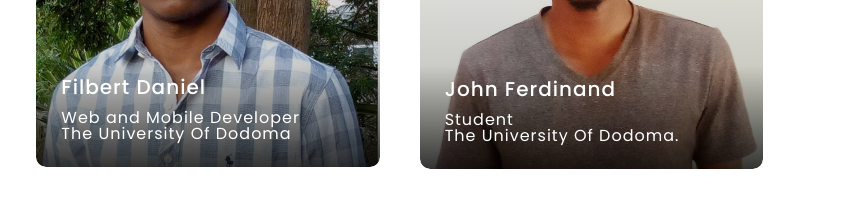
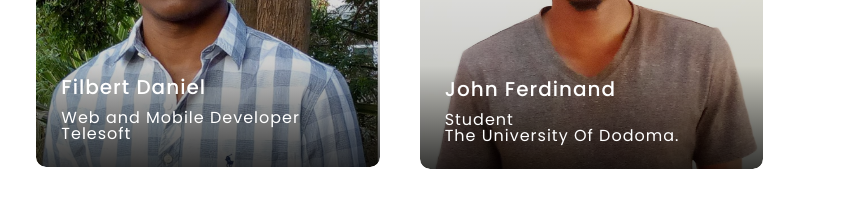
Before and after one commit to telesoftai/aiandlifes2, a website: page about.html in a window 1280 px wide. Shown: the part 1800-2006 px from the top of the page, 432-1280 px from the left. Drawn offline with Linux system fonts and the light colour scheme.

Commit message:
Update about.html

```diff
--- a/about.html
+++ b/about.html
@@ -219,7 +219,7 @@
                         <div class="speaker-info">
                           <h5>Filbert Daniel</h5>
                           <p>Web and Mobile Developer</p>
-                          <p>The University Of Dodoma</p>
+                          <p>Telesoft</p>
                         </div>
                     </div>
                 </div>
```
